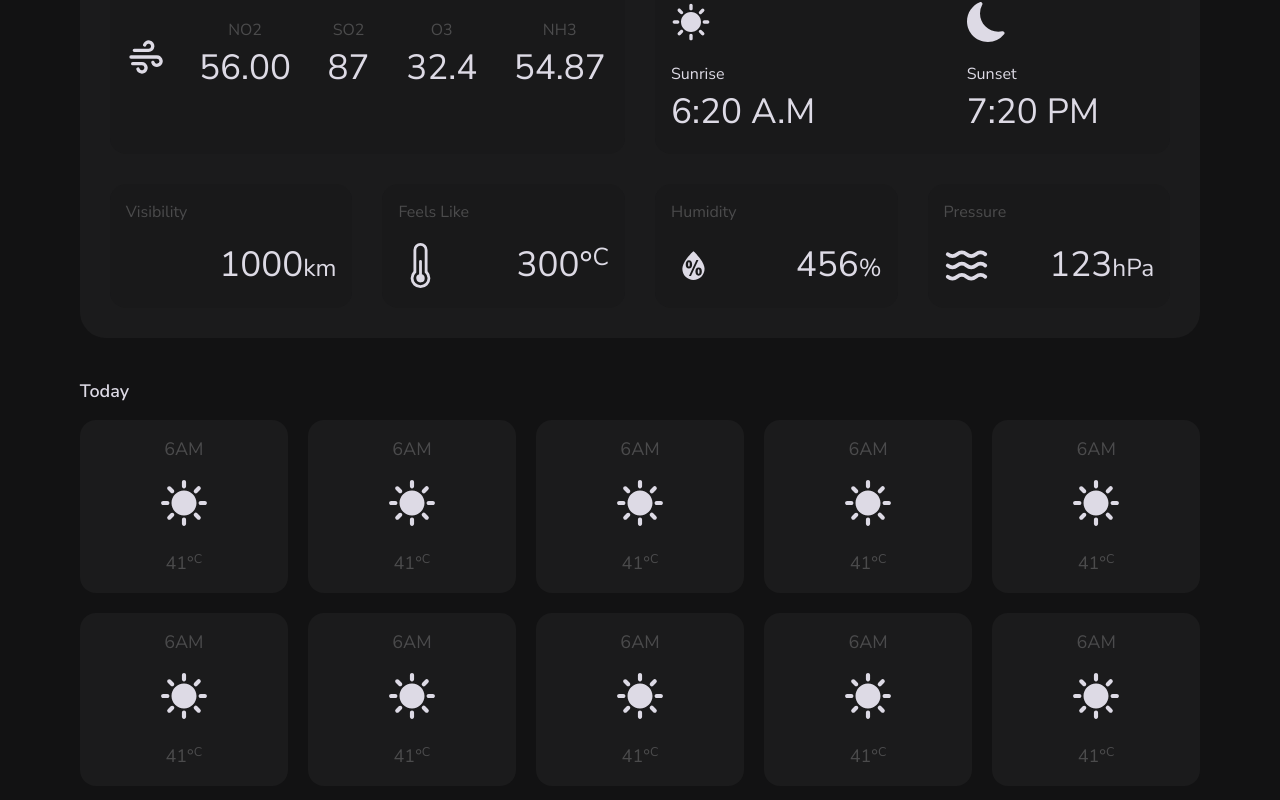
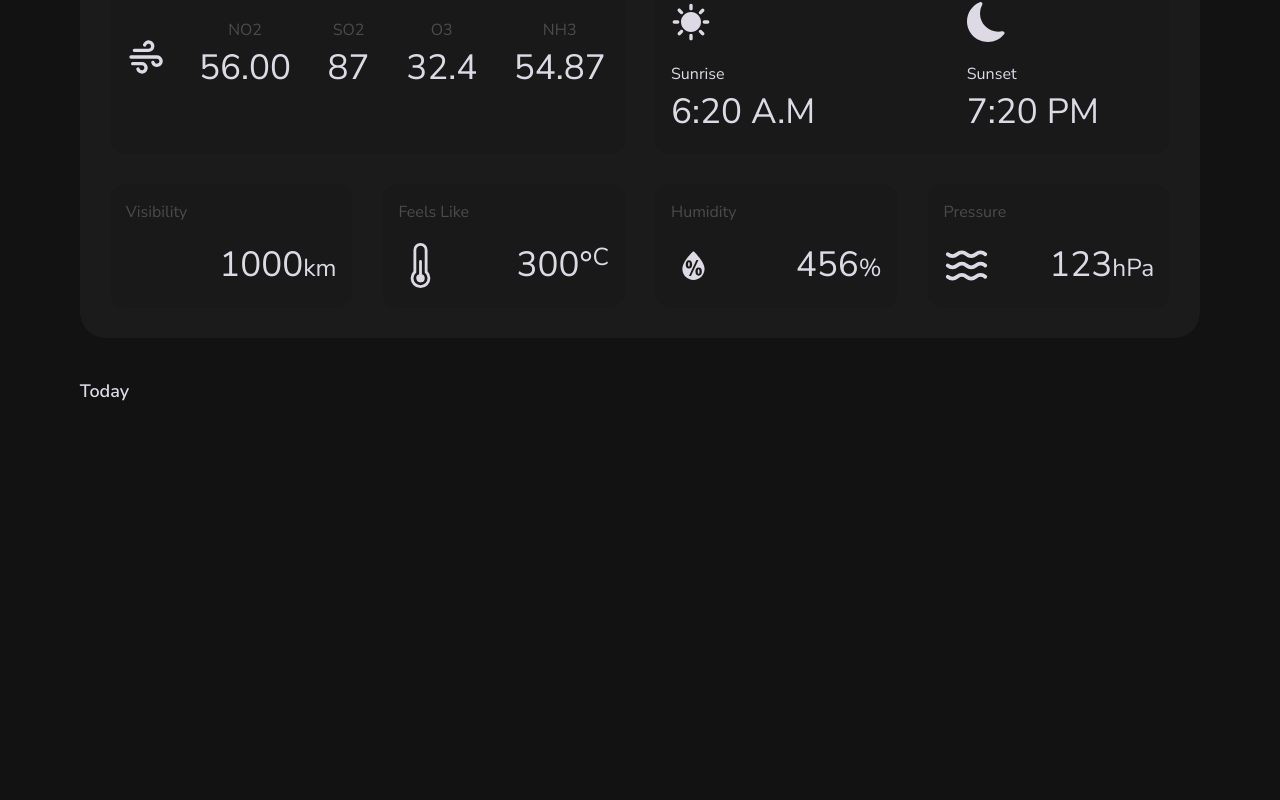
Before and after one commit to RA-Offical/advance-weather-app, a React (Vite) app: page / in a window 1280 px wide. Shown: the part 701-1501 px from the top of the page. After the commit the page ends 1241 px from the top, so only its background shows below. Built offline with nearby package versions, Linux system fonts and the light colour scheme; some icons are missing.

Commit message:
Added forecast data fetching and rendering functionality

```diff
--- a/src/Context.jsx
+++ b/src/Context.jsx
@@ -5,6 +5,7 @@ import fetchData from "./data-fetching/fetch-data";
 import {
 	filterCurrentWeatherAirPollutionData,
 	filterCurrentWeatherData,
+	filterForecastData,
 } from "./data/filterData";
 
 // app context
@@ -12,7 +13,6 @@ const AppContext = createContext();
 
 // initial state
 const initialState = {
-	isError: false,
 	currentWeather: {
 		pressure: 123,
 		humidity: 456,
@@ -37,6 +37,7 @@ const initialState = {
 		sunStats: { sunrise: "6:20 A.M", sunset: "7:20 PM" },
 		cityName: "Islamabad",
 	},
+	hourlyForecast: [],
 };
 
 function AppProvider({ children }) {
@@ -51,6 +52,16 @@ function AppProvider({ children }) {
 	const setCurrentWeather = (data) => {
 		dispatch({ type: "SET_CURRENT_WEATHER_METRICS", payload: { data } });
 		// console.log(data);
+	};
+
+	/**
+	 *
+	 * @param {object} data
+	 *
+	 * dispatch for storing forecast data
+	 */
+	const setForecast = (data) => {
+		dispatch({ type: "SET_FORECAST", payload: { data } });
 	};
 
 	const getWeatherDataByQuery = async (name) => {
@@ -93,6 +104,16 @@ function AppProvider({ children }) {
 		return newCurrentWeather;
 	};
 
+	const getHourlyForecast = async (lat, lon) => {
+		const result = await fetchData(URL.getForecastByCoordinates(lat, lon));
+		const filteredForecastData = filterForecastData(
+			state.currentWeather.timezone,
+			result.list
+		);
+
+		return filteredForecastData;
+	};
+
 	/**
 	 * returning jsx
 	 */
@@ -104,6 +125,8 @@ function AppProvider({ children }) {
 				getWeatherDataByQuery,
 				getWeatherDataByCoordinates,
 				setCurrentWeather,
+				getHourlyForecast,
+				setForecast,
 			}}
 		>
 			{children}
--- a/src/component/HourlyForecast/HourlyForecast.jsx
+++ b/src/component/HourlyForecast/HourlyForecast.jsx
@@ -1,9 +1,10 @@
-import { useEffect } from "react";
-import { MdSunny } from "react-icons/md";
+import directionImg from "../../assets/direction.png";
 import { HourlyForecastCard } from "..";
 import useGrabScroll from "../../Hooks/GrabScroll";
+import { useGlobalContext } from "../../Hooks/GlobalContext";
 
 function HourlyForecast() {
+	const { hourlyForecast } = useGlobalContext();
 	const sliderOneRef = useGrabScroll();
 	const sliderTwoRef = useGrabScroll();
 
@@ -18,170 +19,66 @@ function HourlyForecast() {
 					className="flex current-day-stats-container"
 					ref={sliderOneRef}
 				>
-					{/* seperate card for temeprature */}
-					<li>
+					{hourlyForecast.map(({ time, temperature, icon }) => {
+						/* seperate card for temeprature */
+						return (
+							<li key={time}>
 								<HourlyForecastCard
-							statsTime={"6AM"}
+									statsTime={time}
 									statsIcon={
-								<MdSunny className="text-neutral-200 icon icon-xxmd" />
+										<img
+											style={{ marginInline: "auto" }}
+											src={`./weather_icons/${icon}.png`}
+											className="text-neutral-200 icon icon-xxmd"
+											alt=""
+										/>
 									}
 									statsValueUnit={
 										<>
 											&deg;<sup>C</sup>
 										</>
 									}
-							statsValue={41}
+									statsValue={temperature}
 								/>
 							</li>
-
-					{/* seperate card for temeprature */}
-					<li>
-						<HourlyForecastCard
-							statsTime={"6AM"}
-							statsIcon={
-								<MdSunny className="text-neutral-200 icon icon-xxmd" />
-							}
-							statsValueUnit={
-								<>
-									&deg;<sup>C</sup>
-								</>
-							}
-							statsValue={41}
-						/>
-					</li>
-
-					{/* seperate card for temeprature */}
-					<li>
-						<HourlyForecastCard
-							statsTime={"6AM"}
-							statsIcon={
-								<MdSunny className="text-neutral-200 icon icon-xxmd" />
-							}
-							statsValueUnit={
-								<>
-									&deg;<sup>C</sup>
-								</>
-							}
-							statsValue={41}
-						/>
-					</li>
-
-					{/* seperate card for temeprature */}
-					<li>
-						<HourlyForecastCard
-							statsTime={"6AM"}
-							statsIcon={
-								<MdSunny className="text-neutral-200 icon icon-xxmd" />
-							}
-							statsValueUnit={
-								<>
-									&deg;<sup>C</sup>
-								</>
-							}
-							statsValue={41}
-						/>
-					</li>
-
-					{/* seperate card for temeprature */}
-					<li>
-						<HourlyForecastCard
-							statsTime={"6AM"}
-							statsIcon={
-								<MdSunny className="text-neutral-200 icon icon-xxmd" />
-							}
-							statsValueUnit={
-								<>
-									&deg;<sup>C</sup>
-								</>
-							}
-							statsValue={41}
-						/>
-					</li>
+						);
+					})}
 				</ul>
 
 				<ul
 					className="flex current-day-stats-container"
 					ref={sliderTwoRef}
 				>
-					{/* seperate card for temeprature */}
-					<li>
+					{hourlyForecast.map(({ time, windSpeed, windDegree }) => {
+						/* seperate card for temeprature */
+
+						return (
+							<li key={time}>
 								<HourlyForecastCard
-							statsTime={"6AM"}
+									statsTime={time}
 									statsIcon={
-								<MdSunny className="text-neutral-200 icon icon-xxmd" />
+										<img
+											style={{
+												marginInline: "auto",
+												transform: `rotateZ(
+													${windDegree}deg
+												)`,
+											}}
+											src={directionImg}
+											className="text-neutral-200 icon icon-xxmd"
+											alt=""
+										/>
 									}
 									statsValueUnit={
 										<>
-									&deg;<sup>C</sup>
+											<sub>kmh</sub>
 										</>
 									}
-							statsValue={41}
+									statsValue={windSpeed}
 								/>
 							</li>
-
-					{/* seperate card for temeprature */}
-					<li>
-						<HourlyForecastCard
-							statsTime={"6AM"}
-							statsIcon={
-								<MdSunny className="text-neutral-200 icon icon-xxmd" />
-							}
-							statsValueUnit={
-								<>
-									&deg;<sup>C</sup>
-								</>
-							}
-							statsValue={41}
-						/>
-					</li>
-
-					{/* seperate card for temeprature */}
-					<li>
-						<HourlyForecastCard
-							statsTime={"6AM"}
-							statsIcon={
-								<MdSunny className="text-neutral-200 icon icon-xxmd" />
-							}
-							statsValueUnit={
-								<>
-									&deg;<sup>C</sup>
-								</>
-							}
-							statsValue={41}
-						/>
-					</li>
-
-					{/* seperate card for temeprature */}
-					<li>
-						<HourlyForecastCard
-							statsTime={"6AM"}
-							statsIcon={
-								<MdSunny className="text-neutral-200 icon icon-xxmd" />
-							}
-							statsValueUnit={
-								<>
-									&deg;<sup>C</sup>
-								</>
-							}
-							statsValue={41}
-						/>
-					</li>
-
-					{/* seperate card for temeprature */}
-					<li>
-						<HourlyForecastCard
-							statsTime={"6AM"}
-							statsIcon={
-								<MdSunny className="text-neutral-200 icon icon-xxmd" />
-							}
-							statsValueUnit={
-								<>
-									&deg;<sup>C</sup>
-								</>
-							}
-							statsValue={41}
-						/>
-					</li>
+						);
+					})}
 				</ul>
 			</div>
 		</section>
--- a/src/component/SearchGroup/SearchGroup.jsx
+++ b/src/component/SearchGroup/SearchGroup.jsx
@@ -13,6 +13,8 @@ function SearchGroup({ isMobileSearchVisible, setIsMobileSearchVisible }) {
 		getWeatherDataByQuery,
 		getWeatherDataByCoordinates,
 		setCurrentWeather,
+		getHourlyForecast,
+		setForecast,
 	} = useGlobalContext();
 
 	const [isLoading, setIsLoading] = useState(false);
@@ -68,6 +70,9 @@ function SearchGroup({ isMobileSearchVisible, setIsMobileSearchVisible }) {
 
 		getWeatherDataByCoordinates(lat, lon).then((data) => {
 			setCurrentWeather(data);
+		});
+		getHourlyForecast(lat, lon).then((data) => {
+			setForecast(data);
 		});
 	};
 
--- a/src/data/dateTime.js
+++ b/src/data/dateTime.js
@@ -10,7 +10,6 @@ const getTimeFromTimeStamp = (timeZoneShift, timeStamp) => {
 };
 
 const getDateFromTimeStamp = (timeZoneShift, timeStamp) => {
-	console.log(timeZoneShift, timeStamp);
 	const date = new Date((timeZoneShift + timeStamp) * 1000);
 	const weekday = date.toLocaleString(undefined, {
 		weekday: "long",
@@ -28,4 +27,14 @@ const getDateFromTimeStamp = (timeZoneShift, timeStamp) => {
 	return `${weekday} ${day}, ${month}`;
 };
 
-export { getTimeFromTimeStamp, getDateFromTimeStamp };
+const getHoursFromTimeStamp = (timeZoneShift, timeStamp) => {
+	const date = new Date((timeZoneShift + timeStamp) * 1000);
+	const hour = date.toLocaleString(undefined, {
+		hour: "numeric",
+		timeZone: "UTC",
+	});
+
+	return hour;
+};
+
+export { getTimeFromTimeStamp, getDateFromTimeStamp, getHoursFromTimeStamp };
--- a/src/data/filterData.js
+++ b/src/data/filterData.js
@@ -1,4 +1,9 @@
-import { getDateFromTimeStamp, getTimeFromTimeStamp } from "./dateTime";
+import {
+	getDateFromTimeStamp,
+	getHoursFromTimeStamp,
+	getTimeFromTimeStamp,
+} from "./dateTime";
+import { convertMpsToKmh } from "./speedConverter";
 import { convertKelvinToCelcius } from "./temperatureConverter";
 
 export const filterHintList = (hintListData) => {
@@ -59,3 +64,28 @@ export const filterCurrentWeatherData = (currentWeatherData) => {
 		weatherIcon: icon,
 	};
 };
+
+export const filterForecastData = (timezone, forecastData) => {
+	const filteredForecastData = [];
+
+	for (const [key, value] of forecastData.entries()) {
+		if (key > 6) break;
+
+		const {
+			dt: timestamp,
+			main: { temp },
+			weather,
+			wind: { speed, deg },
+		} = value;
+
+		filteredForecastData.push({
+			time: getHoursFromTimeStamp(timezone, timestamp),
+			icon: weather[0].icon,
+			windSpeed: convertMpsToKmh(speed),
+			windDegree: deg,
+			temperature: convertKelvinToCelcius(temp),
+		});
+	}
+
+	return filteredForecastData;
+};
--- /dev/null
+++ b/src/data/speedConverter.js
@@ -0,0 +1,3 @@
+export const convertMpsToKmh = (speed) => {
+	return parseInt(speed * 3.6);
+};
--- a/src/reducer.js
+++ b/src/reducer.js
@@ -1,7 +1,10 @@
 const reducer = (state, action) => {
 	if (action.type === "SET_CURRENT_WEATHER_METRICS") {
 		return { ...state, currentWeather: action.payload.data };
+	} else if (action.type === "SET_FORECAST") {
+		return { ...state, hourlyForecast: action.payload.data };
 	}
+
 	return state;
 };
 
```
Lines whose indentation alone changed are shown as unchanged.
